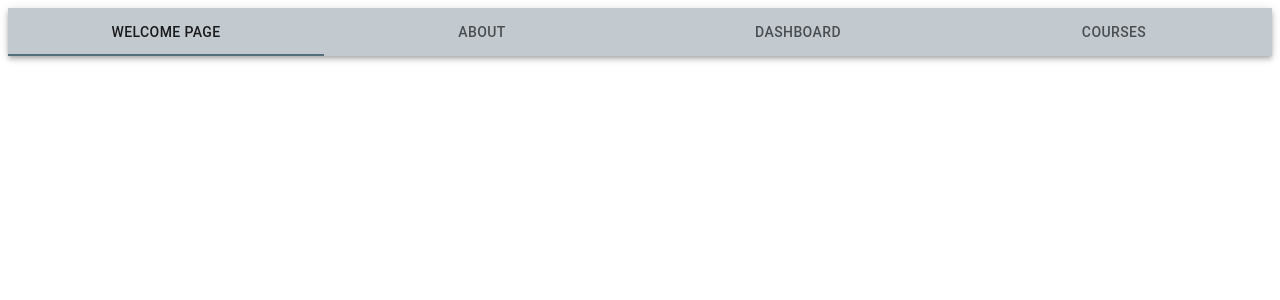
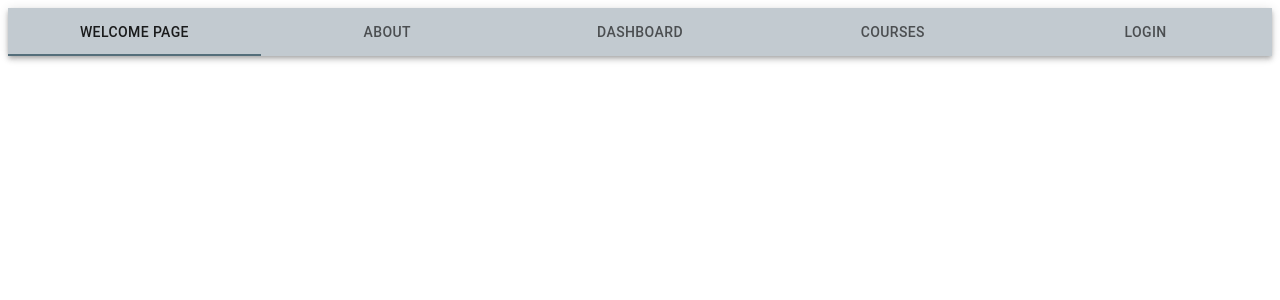
Before and after one commit to GiuliaCajati/git-learnin-front-end, a React (Create React App) app: page / in a window 1280 px wide. Shown: the top 300 px of the page. Built offline with nearby package versions, Linux system fonts and the light colour scheme.

Commit message:
working navbar

```diff
--- a/src/App.js
+++ b/src/App.js
@@ -17,7 +17,6 @@ import Welcome from './components/Welcome'
 function App() {
   // check state from redux
   // const loggedInUser = useSelector( state => state.loggedInUser )
-
   return (
     <div className="App">
       <NavBar/>
--- a/src/components/Welcome.js
+++ b/src/components/Welcome.js
@@ -1,5 +1,3 @@
-
-
 import React from 'react';
 
 function Welcome(props) {
--- a/src/containers/NavBar.js
+++ b/src/containers/NavBar.js
@@ -4,21 +4,21 @@ import AppBar from '@material-ui/core/AppBar';
 import Tabs from '@material-ui/core/Tabs';
 import Tab from '@material-ui/core/Tab';
 
-const  LinkTab = (props) => {
-  return (
-    <Tab
-      component="a"
-      onClick={(event) => {
-        event.preventDefault();
-      }}
-      {...props}
-    />
-  );
-}
+
+// const  LinkTab = (props) => {
+//   return (
+//     <Tab
+//       component="a"
+//       onClick={(event) => {
+//         event.preventDefault();
+//       }}
+//       {...props}
+//     />
+//   );
+// }
 
 const useStyles = makeStyles((theme) => ({
   root: {
-
     flexGrow: 1,
     backgroundColor: theme.palette.background.paper,
   },
@@ -27,7 +27,6 @@ const useStyles = makeStyles((theme) => ({
 export default function NavBar() {
   const classes = useStyles();
   const [value, setValue] = React.useState(0);
-
   const handleChange = (event, newValue) => {
     setValue(newValue);
   };
@@ -41,10 +40,11 @@ export default function NavBar() {
           onChange={handleChange}
           aria-label="nav tabs example"
         >
-          <LinkTab label="Welcome Page" href="/"  />
-          <LinkTab label="About" href="/"  />
-          <LinkTab label="Dashboard" href="/"  />
-          <LinkTab label="Courses" href="/"  />
+            <Tab label="Welcome Page" href="/welcome"/>
+            <Tab label="About" href="/about"/>
+            <Tab label="Dashboard" href="/dashboard"/>
+            <Tab label="Courses" href="/courses"/>
+            <Tab label="Login" href="/login"/>
         </Tabs>
       </AppBar>
     </div>
```
Also changed, not shown: 1 other file (tests, documents, lock files or other folders).
